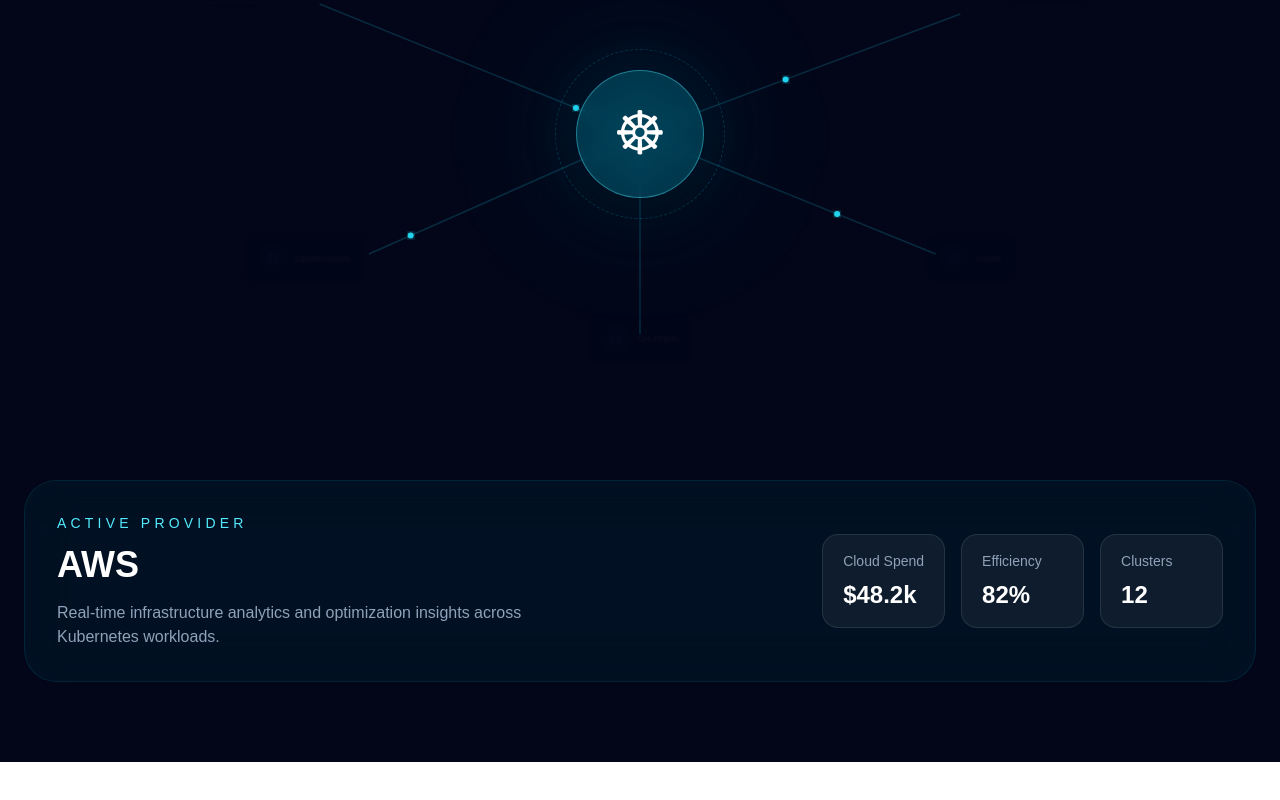
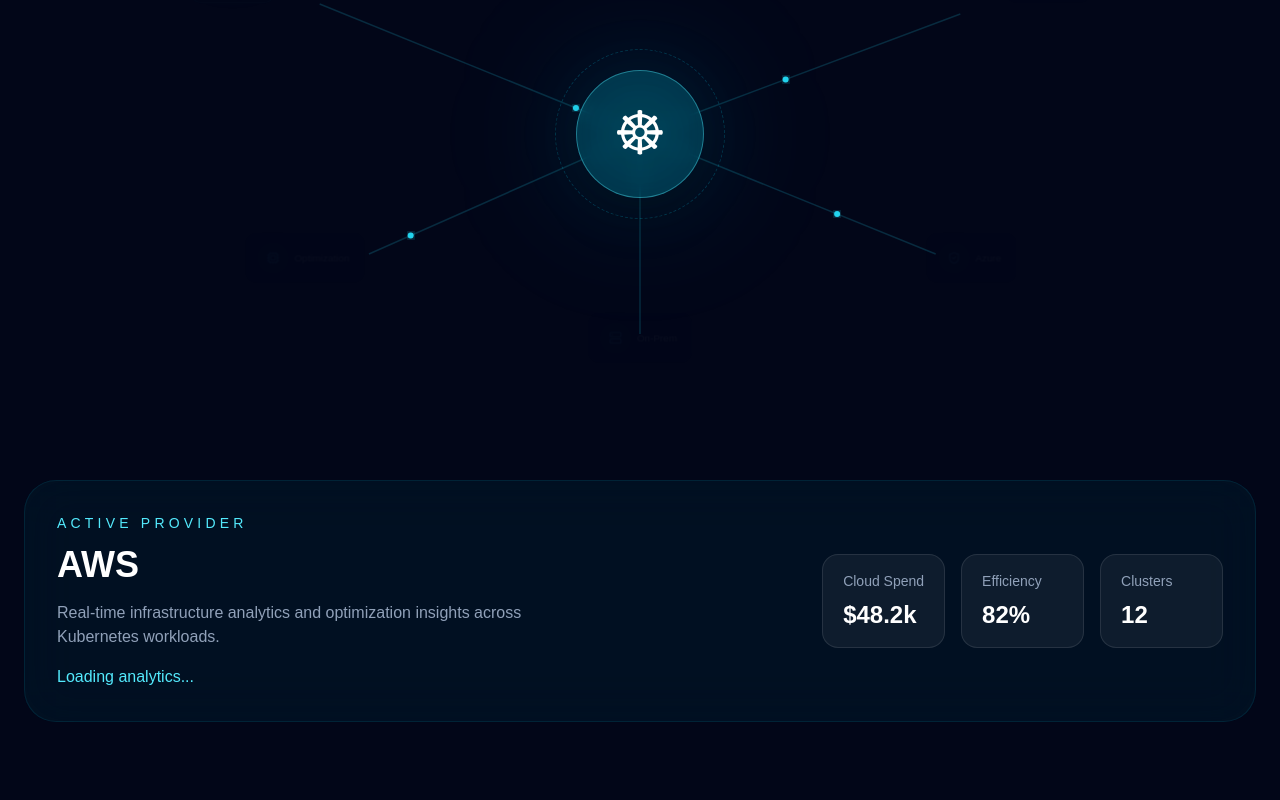
Before and after one commit to satyavardhankoyalkar/atomity-dashboard, a Next.js app: page / in a window 1280 px wide. Shown: the part 364-1164 px from the top of the page. Before the commit the page ends 1126 px from the top, so only its background shows below. Built offline with nearby package versions, Linux system fonts and the light colour scheme; no server answers.

Commit message:
Integrate React Query caching and analytics state

```diff
--- a/src/app/layout.tsx
+++ b/src/app/layout.tsx
@@ -1,7 +1,7 @@
 import type { Metadata } from "next";
 import { Geist, Geist_Mono } from "next/font/google";
 import "./globals.css";
-
+import QueryProvider from "@/providers/QueryProvider";
 const geistSans = Geist({
   variable: "--font-geist-sans",
   subsets: ["latin"],
@@ -23,11 +23,12 @@
   children: React.ReactNode;
 }>) {
   return (
-    <html
-      lang="en"
-      className={`${geistSans.variable} ${geistMono.variable} h-full antialiased`}
-    >
-      <body className="min-h-full flex flex-col">{children}</body>
-    </html>
+    <html lang="en" className={`${geistSans.variable} ${geistMono.variable} h-full antialiased`} >
+      <body className="min-h-full flex flex-col">
+        <QueryProvider>
+          {children}
+        </QueryProvider>
+      </body>
+      </html>
   );
 }
--- a/src/components/AnalyticsPanel.tsx
+++ b/src/components/AnalyticsPanel.tsx
@@ -1,5 +1,5 @@
 "use client";
-
+import useProducts from "@/hooks/useProducts";
 type AnalyticsPanelProps = {
     activeProvider: string;
 };
@@ -7,6 +7,11 @@
 export default function AnalyticsPanel({
     activeProvider,
 }: AnalyticsPanelProps) {
+    const {
+        data,
+        isLoading,
+        isError,
+    } = useProducts();
     return (
         <section className="mt-24">
 
@@ -28,6 +33,19 @@
                             Real-time infrastructure analytics and optimization insights
                             across Kubernetes workloads.
                         </p>
+                        {isLoading && (
+                            <p className="mt-4 text-cyan-300">
+                                Loading analytics...
+                            </p>
+                        )}
+
+                        {isError && (
+                            <p className="mt-4 text-red-400">
+                                Failed to load infrastructure data
+                            </p>
+                        )}
+
+
 
                     </div>
 
--- a/src/hooks/useProducts.ts
+++ b/src/hooks/useProducts.ts
@@ -0,0 +1,25 @@
+"use client";
+
+import { useQuery } from "@tanstack/react-query";
+
+async function fetchProducts() {
+
+  const response = await fetch(
+    "https://dummyjson.com/products"
+
+  );
+  console.log("FETCHING PRODUCTS...");
+
+  if (!response.ok) {
+    throw new Error("Failed to fetch products");
+  }
+
+  return response.json();
+}
+
+export default function useProducts() {
+  return useQuery({
+    queryKey: ["products"],
+    queryFn: fetchProducts,
+  });
+}
--- /dev/null
+++ b/src/providers/QueryProvider.tsx
@@ -0,0 +1,34 @@
+"use client";
+
+import {
+  QueryClient,
+  QueryClientProvider,
+} from "@tanstack/react-query";
+
+import { ReactNode, useState } from "react";
+
+type Props = {
+  children: ReactNode;
+};
+
+export default function QueryProvider({
+  children,
+}: Props) {
+  const [queryClient] = useState(
+    () =>
+      new QueryClient({
+        defaultOptions: {
+          queries: {
+            staleTime: 1000 * 60 * 5,
+            refetchOnWindowFocus: false,
+          },
+        },
+      })
+  );
+
+  return (
+    <QueryClientProvider client={queryClient}>
+      {children}
+    </QueryClientProvider>
+  );
+}
```
Lines whose indentation alone changed are shown as unchanged.
